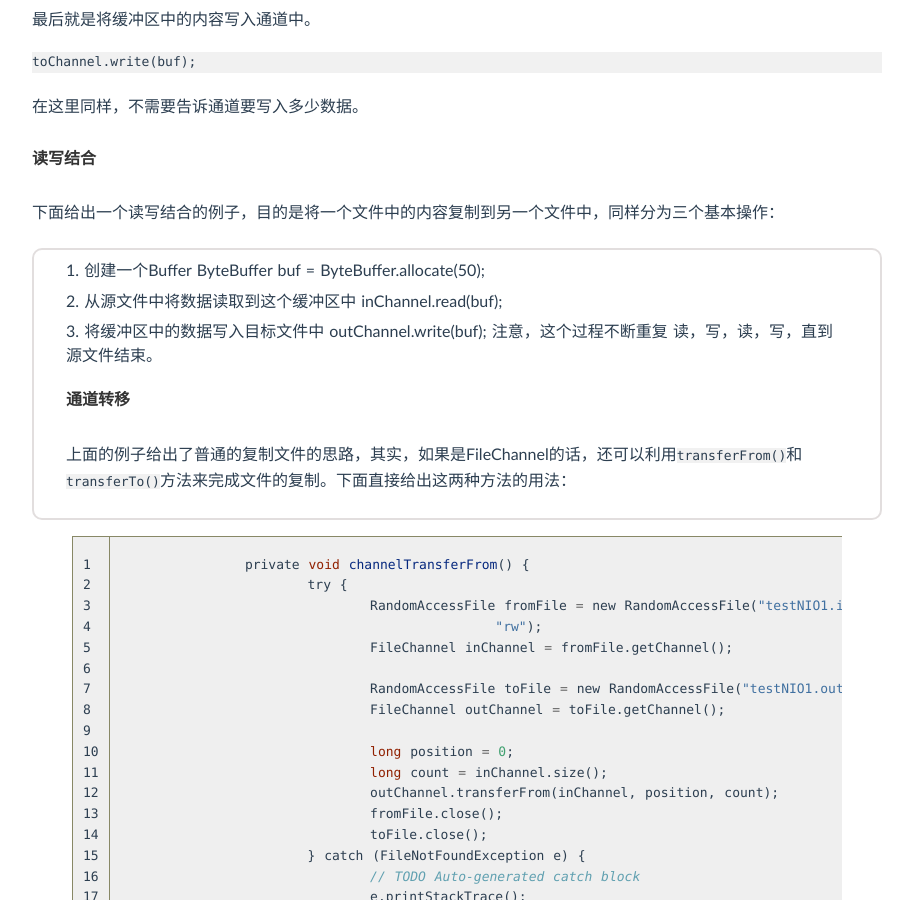
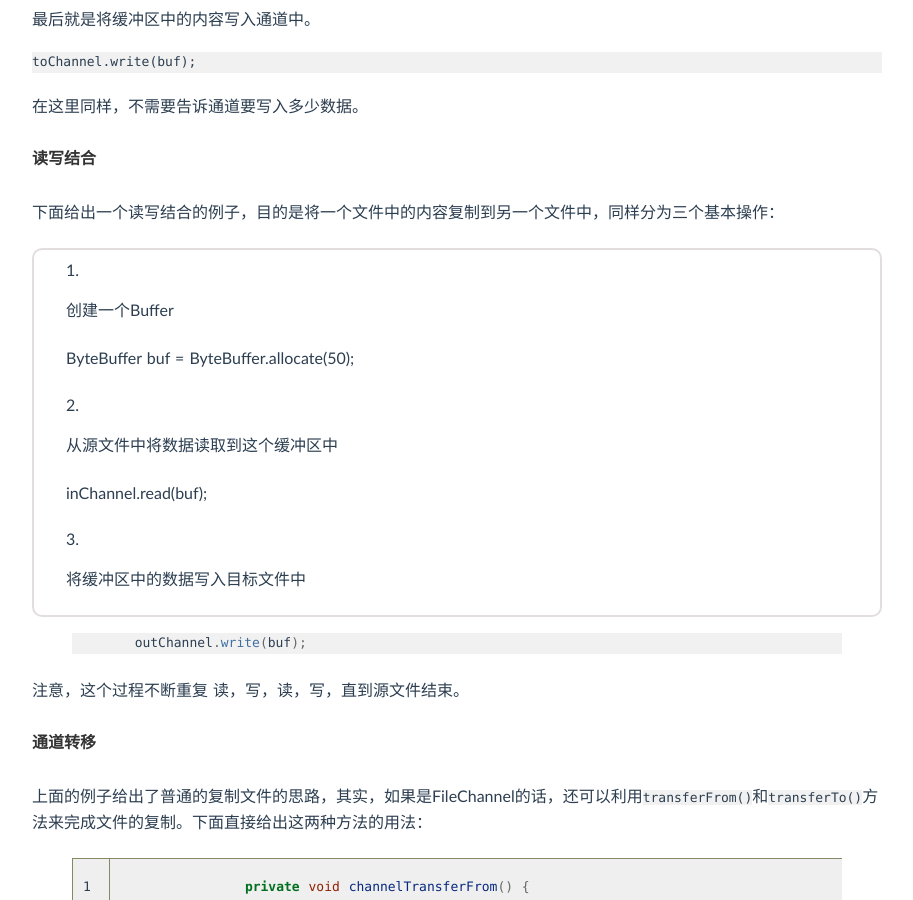
Before and after one commit to jesson20121020/jesson20121020.github.io, a Jekyll site: the page built from _posts/2015-06-27-JAVA NIO.md, in a window 1280 px wide and 900 px high, scrolled down 2927 px. Shown: the whole window, without its empty margins (183-1096 px from the left). Built offline with Jekyll 4.4.1, drawn with Linux system fonts in a browser that asks for light colours; Markdown is read by kramdown in place of the engine named in the settings; comment, search, counter and statistics services are not loaded.

Commit message:
update myblog java io

```diff
--- a/_posts/2015-06-27-JAVA NIO.md
+++ b/_posts/2015-06-27-JAVA NIO.md
@@ -81,15 +81,19 @@ NIO的创建目的是为了让java程序员可以实现高速I/O而无需编写
 #### 读写结合
    下面给出一个读写结合的例子，目的是将一个文件中的内容复制到另一个文件中，同样分为三个基本操作：
 1. 创建一个Buffer
+
 	ByteBuffer buf = ByteBuffer.allocate(50);
 2. 从源文件中将数据读取到这个缓冲区中
+
 	inChannel.read(buf);
 3. 将缓冲区中的数据写入目标文件中
+{% highlight java %}
 	outChannel.write(buf);
-   注意，这个过程不断重复 读，写，读，写，直到源文件结束。
+{% endhighlight java %}
+ 注意，这个过程不断重复 读，写，读，写，直到源文件结束。
 #### 通道转移
    上面的例子给出了普通的复制文件的思路，其实，如果是FileChannel的话，还可以利用`transferFrom()`和`transferTo()`方法来完成文件的复制。下面直接给出这两种方法的用法：
-{% highlight c linenos %}
+{% highlight java linenos %}
 		private void channelTransferFrom() {
 			try {
 				RandomAccessFile fromFile = new RandomAccessFile("testNIO1.in",
@@ -136,7 +140,7 @@ NIO的创建目的是为了让java程序员可以实现高速I/O而无需编写
 			}
 
 		}
-{% endhighlight c %}
+{% endhighlight java %}
    可以发现两个方法的用法极其相似。
 
    这里只是给出了NIO的一些基础，需要深入了解的可以看：[http://ifeve.com/overview/](http://ifeve.com/overview/)
```
